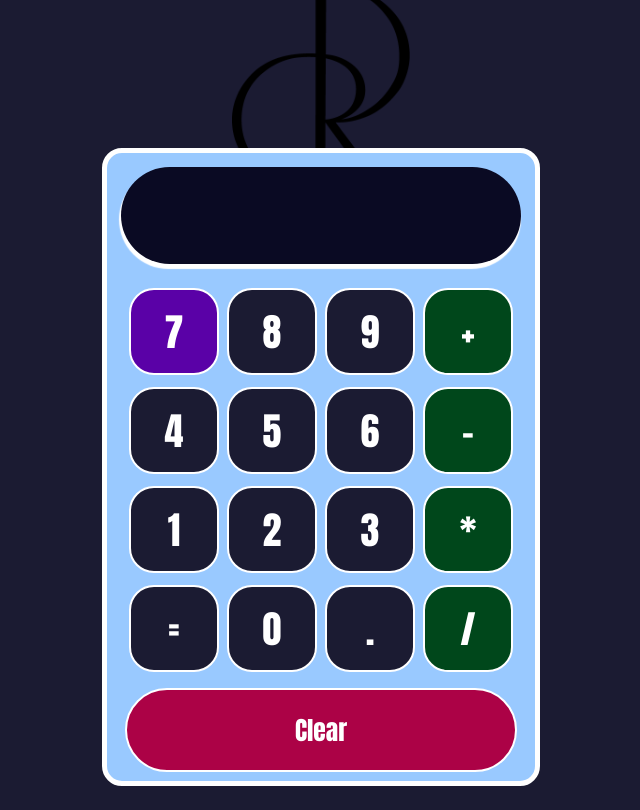
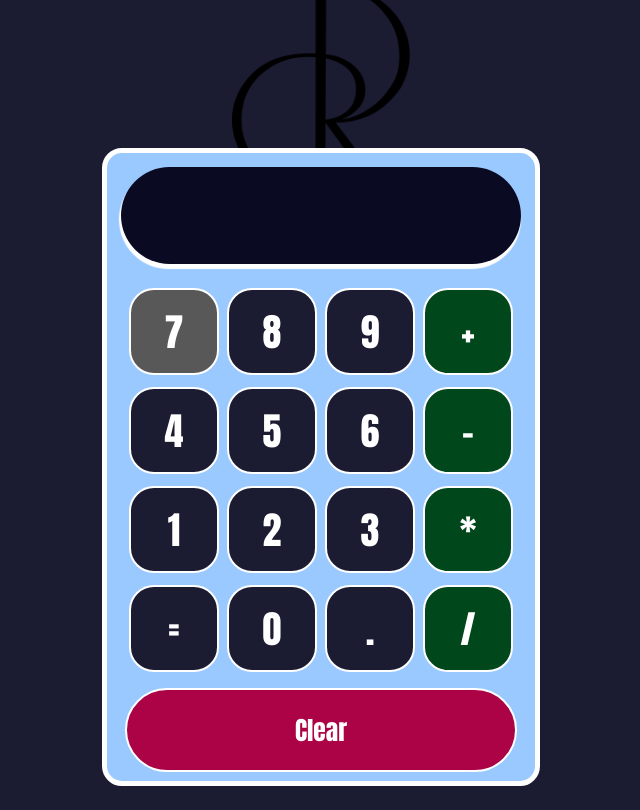
Before and after one commit to cassnova/calculator-app, a React (Create React App) app: page / in a window 1280 px wide. In both pictures the pointer is over the element 493 px from the left and 331 px from the top of the page. Shown: the whole page, without its empty margins (319-959 px from the left). Built offline with nearby package versions, Linux system fonts and the light colour scheme.

Commit message:
colors changes

```diff
--- a/src/styles/Button.css
+++ b/src/styles/Button.css
@@ -16,7 +16,7 @@
 }
 
 .container-btn:hover {
-    background-color: #5a01a7;
+    background-color: #585858;
 }
 
 .operator {
@@ -24,5 +24,5 @@
 }
 
 .operator:hover {
-    background-color: #ff6600;
+    background-color: #008f37;
 }
--- a/src/styles/Clear.css
+++ b/src/styles/Clear.css
@@ -15,5 +15,5 @@
 }
 
 .btn-clear:hover {
-    background-color: #ebb000;
+    background-color: #3b5879;
 }
```
